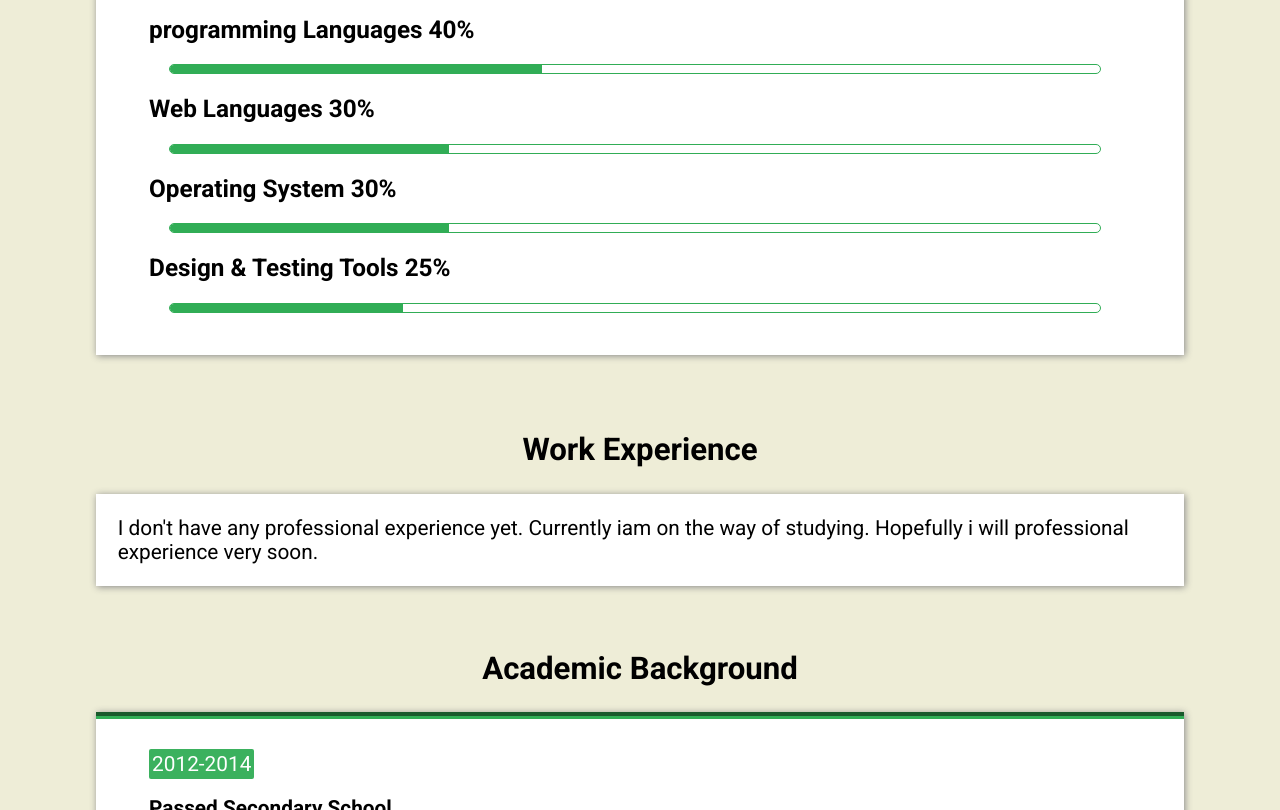
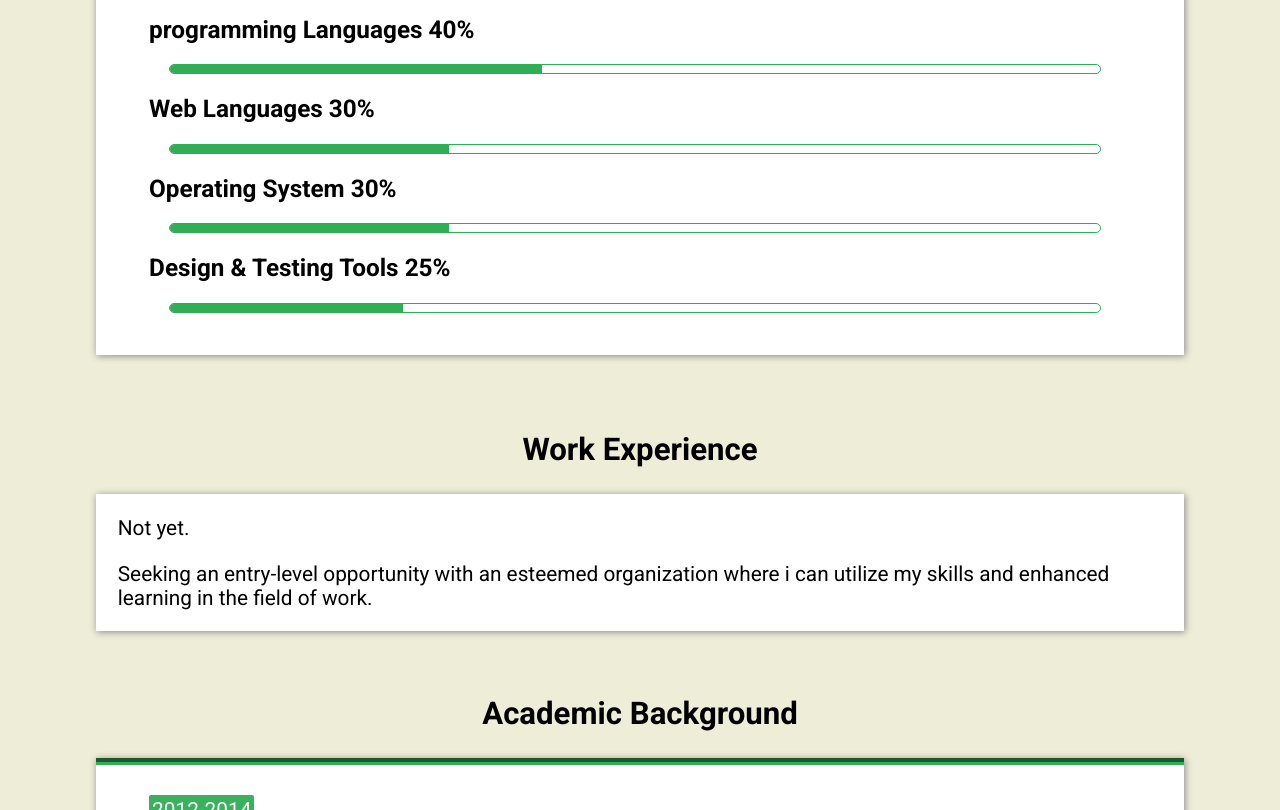
Before and after one commit to jahangirNabin/jahangirNabin.github.io, a plain HTML site: page index.html in a window 1280 px wide. Shown: the part 1855-2665 px from the top of the page. Drawn offline with Linux system fonts and the light colour scheme.

Commit message:
Update index.html

```diff
--- a/index.html
+++ b/index.html
@@ -62,7 +62,7 @@
                      <div class="details">
                          <h1>Mohammad Jahangir Alam (Nabin)</h1>
                      <br>
-                     <p>Currently studying CSE at American International University, Bangladesh ( <a href="https://www.aiub.edu/" target="_blank">AIUB</a>), 8th semester.</p><br>
+                     <p>Currently studying CSE at American International University, Bangladesh ( <a href="https://www.aiub.edu/" target="_blank">AIUB</a>), last semester.</p><br>
                      <hr>
                      </div>
                      <br>
@@ -216,7 +216,8 @@
                     <h2>Work Experience</h2>
                 </div>
                 <div class="work">
-                    <p>I don't have any professional experience yet. Currently iam on the way of studying. Hopefully i will professional experience very soon.</p>
+                    <p>Not yet.</p>
+                    <p>Seeking an entry-level opportunity with an esteemed organization where i can utilize my skills and enhanced learning in the field of work.</p>
                 </div>
             </div>
             <a name="academic"></a>
```
